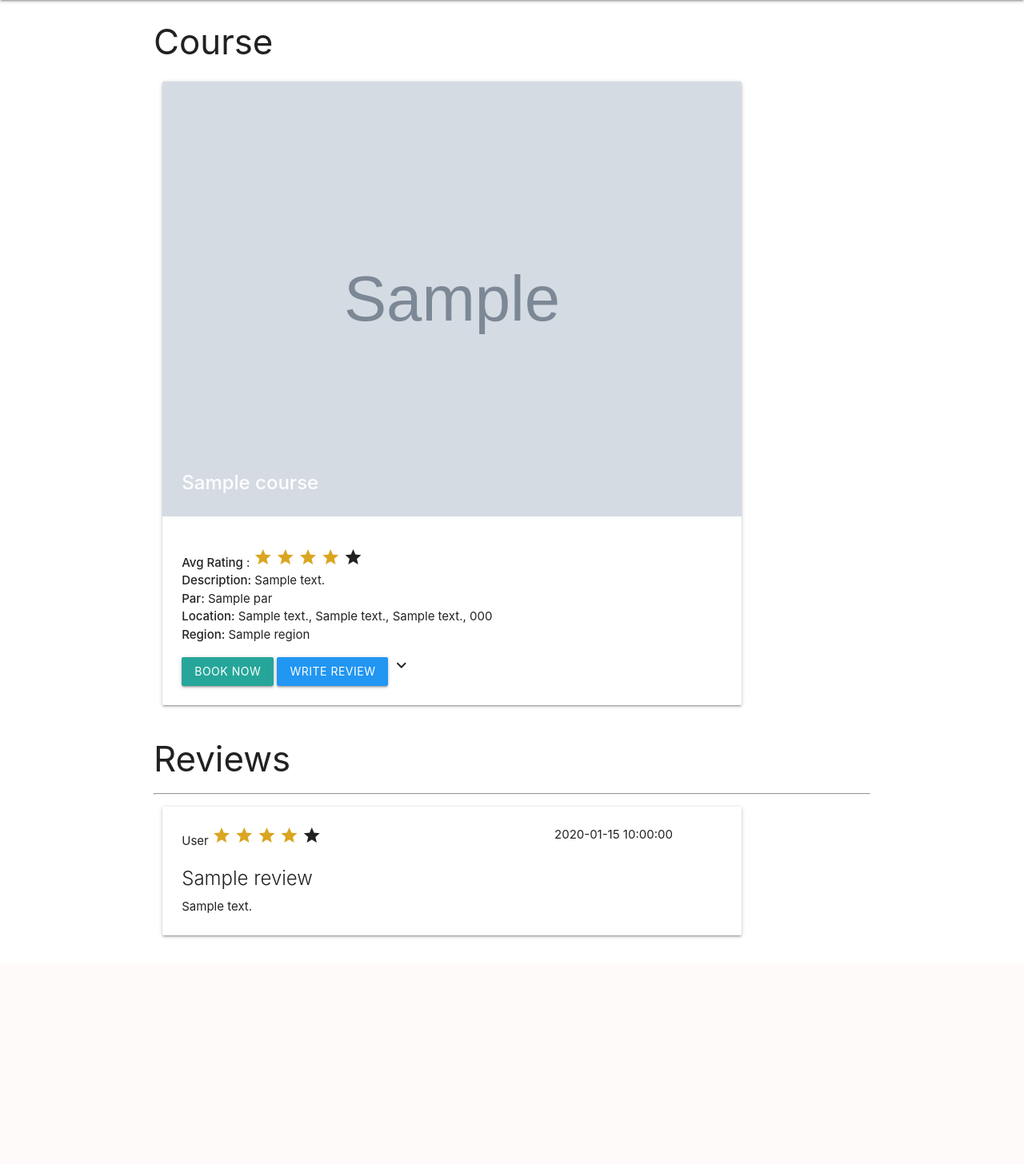
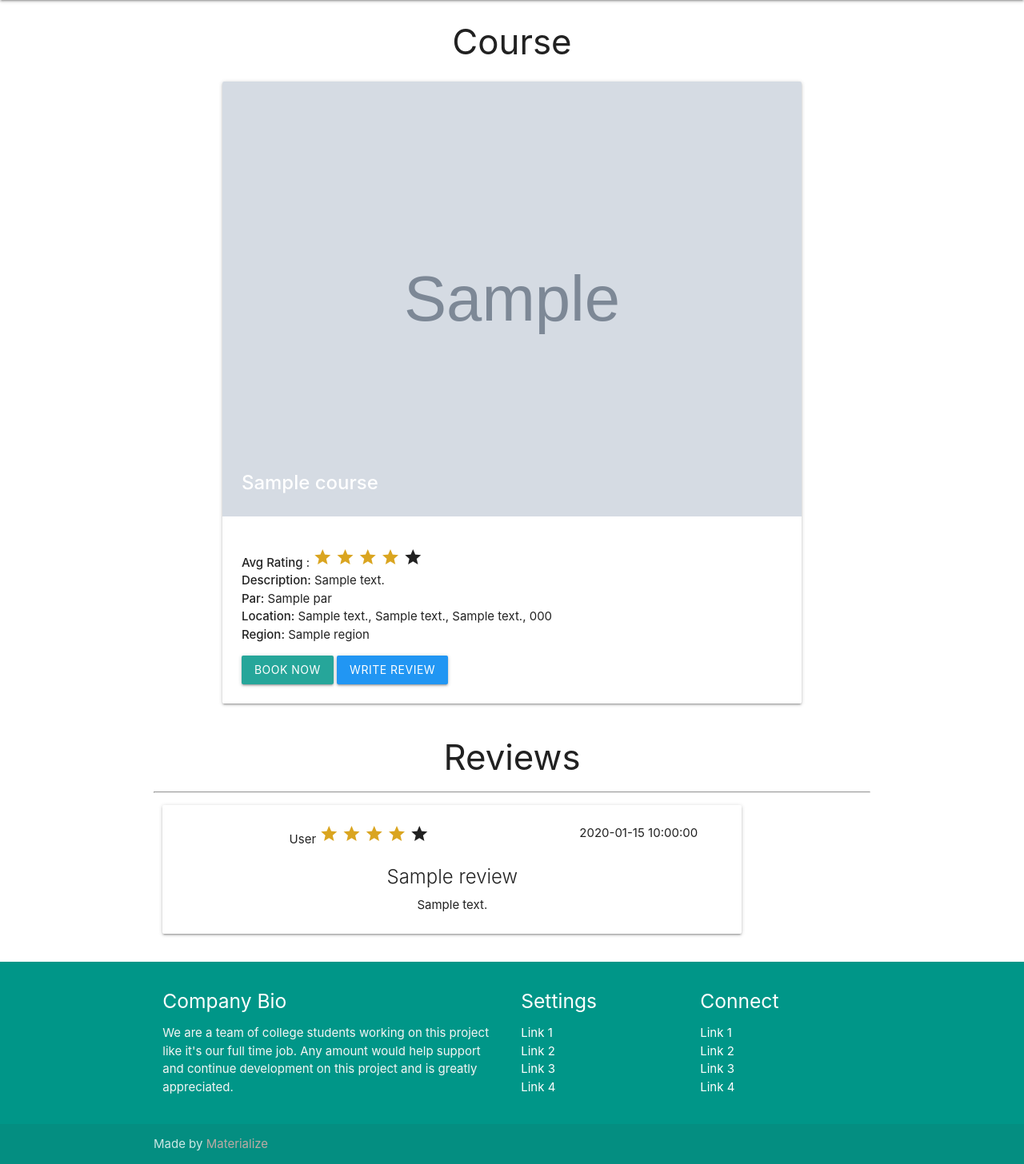
Before and after one commit to SPawson/Golf-course-review-site, a Flask app: template templates/course-view.html in a window 1280 px wide. Shown: the part 64-1520 px from the top of the page at 80% size. Before the commit the page ends 1237 px from the top, so only its background shows below. Run offline with Flask 2, Linux system fonts and the light colour scheme; the template is opened without the code that fills it: most values are stand-ins (such as "Sample title", 1, 10 or a date in 2020); grey boxes marked "Sample" are stand-in pictures; some libraries are stand-ins or nearby versions.

Commit message:
small style tweaks made

```diff
--- a/app.py
+++ b/app.py
@@ -166,17 +166,17 @@ Course View
 
 """
 
-@app.route('/view')
-def view_course():
+@app.route('/view/<course_id>')
+def view_course(course_id):
     #Need course record
     #reviews for course limit 5
 
     course = mongo.db.course
     review = mongo.db.review
 
-    course_data = course.find_one({"_id": ObjectId(selected_course)})
+    course_data = course.find_one({"_id": ObjectId(course_id)})
 
-    list_of_reviews = review.find({"course_id": ObjectId(selected_course)}, limit=5).sort('date', -1)
+    list_of_reviews = review.find({"course_id": ObjectId(course_id)}, limit=5).sort('date', -1)
     updated_reviews = Record.convert_time(list_of_reviews)
 
 
--- a/templates/base.html
+++ b/templates/base.html
@@ -38,6 +38,44 @@
     {%block content%}
     {%endblock%}
 
+    <footer class="page-footer teal">
+            <div class="container">
+                <div class="row">
+                    <div class="col l6 s12">
+                        <h5 class="white-text">Company Bio</h5>
+                        <p class="grey-text text-lighten-4">We are a team of college students working on this project like it's
+                            our full time job. Any amount would help support and continue development on this project and is
+                            greatly appreciated.</p>
+
+
+                    </div>
+                    <div class="col l3 s12">
+                        <h5 class="white-text">Settings</h5>
+                        <ul>
+                            <li><a class="white-text" href="#!">Link 1</a></li>
+                            <li><a class="white-text" href="#!">Link 2</a></li>
+                            <li><a class="white-text" href="#!">Link 3</a></li>
+                            <li><a class="white-text" href="#!">Link 4</a></li>
+                        </ul>
+                    </div>
+                    <div class="col l3 s12">
+                        <h5 class="white-text">Connect</h5>
+                        <ul>
+                            <li><a class="white-text" href="#!">Link 1</a></li>
+                            <li><a class="white-text" href="#!">Link 2</a></li>
+                            <li><a class="white-text" href="#!">Link 3</a></li>
+                            <li><a class="white-text" href="#!">Link 4</a></li>
+                        </ul>
+                    </div>
+                </div>
+            </div>
+            <div class="footer-copyright">
+                <div class="container">
+                    Made by <a class="brown-text text-lighten-3" href="http://materializecss.com">Materialize</a>
+                </div>
+            </div>
+        </footer>
+
     <script src="https://cdnjs.cloudflare.com/ajax/libs/materialize/1.0.0/js/materialize.min.js"></script>
 
     <script type="text/javascript" src="{{ url_for('static', filename='js/scripts.js') }}"></script>
--- a/templates/course-view.html
+++ b/templates/course-view.html
@@ -1,11 +1,11 @@
 {%extends 'base.html'%}
 {%block content%}
-<div class="container">
+<div class="container center-align">
     <h3>Course</h3>
 
     <div class="row">
-        <div class="col s12 m10">
-            <div class="card">
+        <div class="col s12 m10 push-m1">
+            <div class="card left-align">
                 <div class="card-image">
                     <img src="{{course.course_img}}">
                     <span class="card-title"> <strong>{{course.course_name}}</strong> </span>
@@ -31,7 +31,6 @@
                     <div>
                         <a href="" class="modal-trigger del-btn waves-effect waves-light btn btn_small">Book Now</a>
                         <a href="" class="waves-effect waves-light btn btn_small blue">Write Review</a>
-                        <i class="material-icons">expand_more</i>
                     </div>
 
 
```
Also changed, not shown: templates/index.html (+1 -37 lines).
